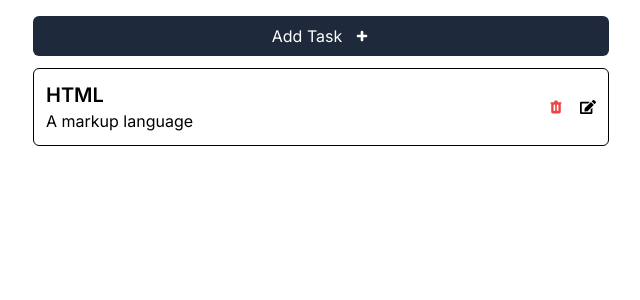
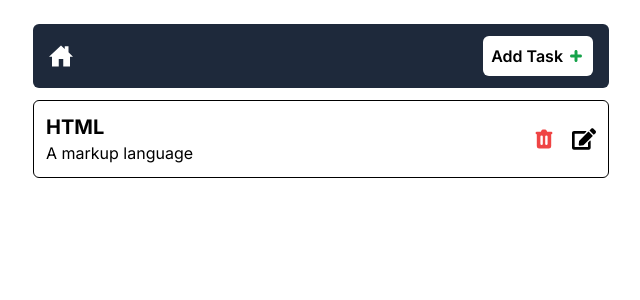
Before and after one commit to Jobayer109/Todo-Next-CRUD, a Next.js app: page / in a window 1280 px wide. Shown: the top 300 px of the page, without its empty margins (319-959 px from the left). Built offline with nearby package versions, Linux system fonts and the light colour scheme.

Commit message:
Customize the nav section  and icons

```diff
--- a/components/addTask.jsx
+++ b/components/addTask.jsx
@@ -1,17 +1,25 @@
 import Link from "next/link";
+import { IoHomeSharp } from "react-icons/io5";
 import { TiPlus } from "react-icons/ti";
 
 function AddTask() {
   return (
-    <div className="text-center">
+    <div className="flex items-center justify-between rounded-md px-4 py-3 bg-slate-800 text-white mt-6">
+      <div>
+        <Link href="/">
+          <IoHomeSharp className="text-2xl" />
+        </Link>
+      </div>
+      <div className="me-0">
         <Link href="/addTask">
-        <button className="w-full p-2 rounded-md mt-4 bg-slate-800 text-white flex items-center justify-center gap-3">
+          <button className=" p-2 bg-white hover:bg-gray-200 rounded-md text-black font-semibold flex items-center justify-center gap-1">
             <span> Add Task</span>
             <span>
-            <TiPlus />
+              <TiPlus className="text-green-600 text-lg" />
             </span>
           </button>
         </Link>
+      </div>
     </div>
   );
 }
--- a/components/taskList.jsx
+++ b/components/taskList.jsx
@@ -5,12 +5,12 @@ function TaskList() {
   return (
     <main className="flex items-center justify-between border border-black rounded-md my-3 p-3">
       <div>
-        <h2 className="text-xl font-semibold">HTML</h2>
+        <h2 className="text-xl font-bold">HTML</h2>
         <p>A markup language</p>
       </div>
       <div className="flex gap-4">
-        <HiTrash className="text-red-500" />
-        <FaEdit />
+        <HiTrash className="text-red-500" size={24} />
+        <FaEdit size={24} />
       </div>
     </main>
   );
```
Lines whose indentation alone changed are shown as unchanged.
